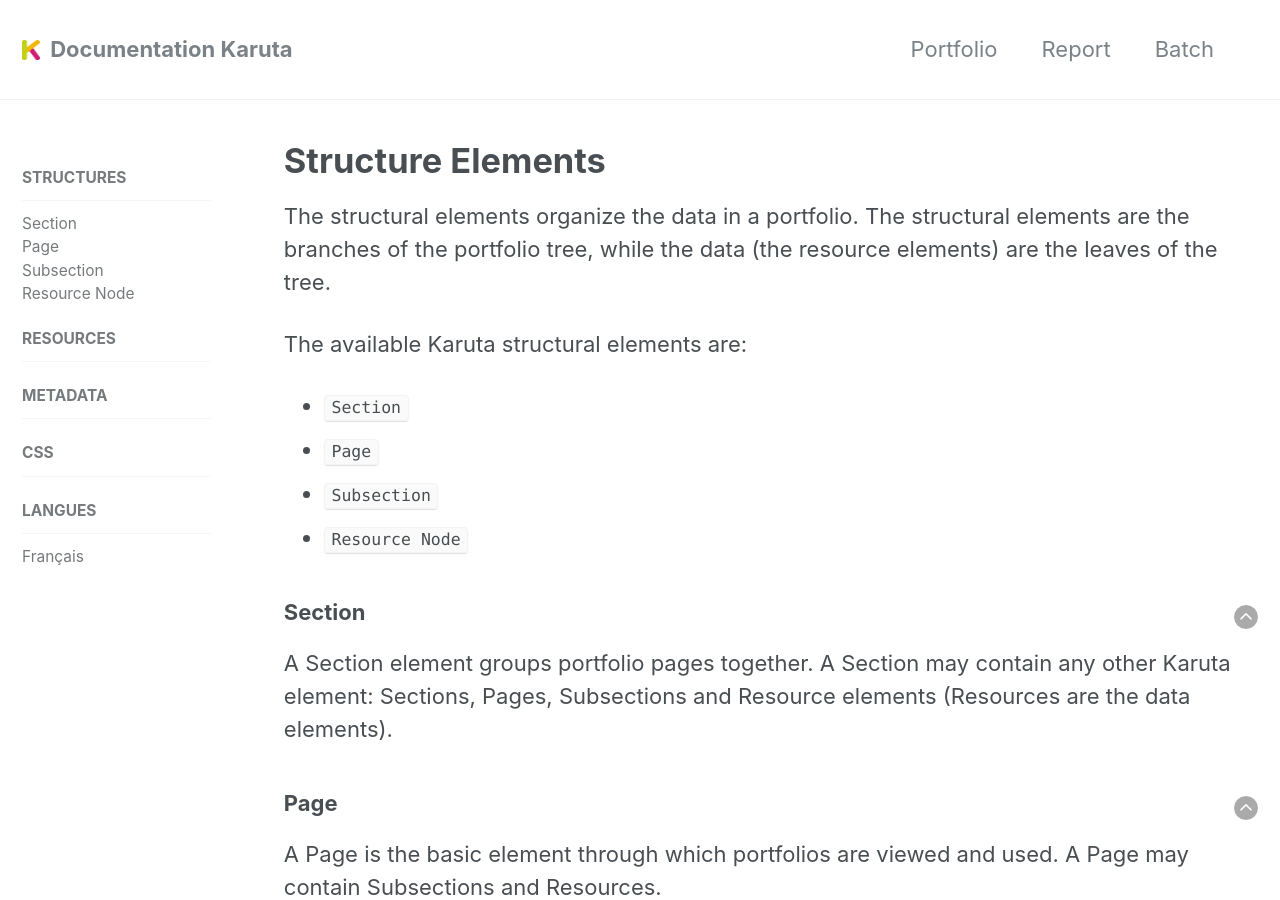
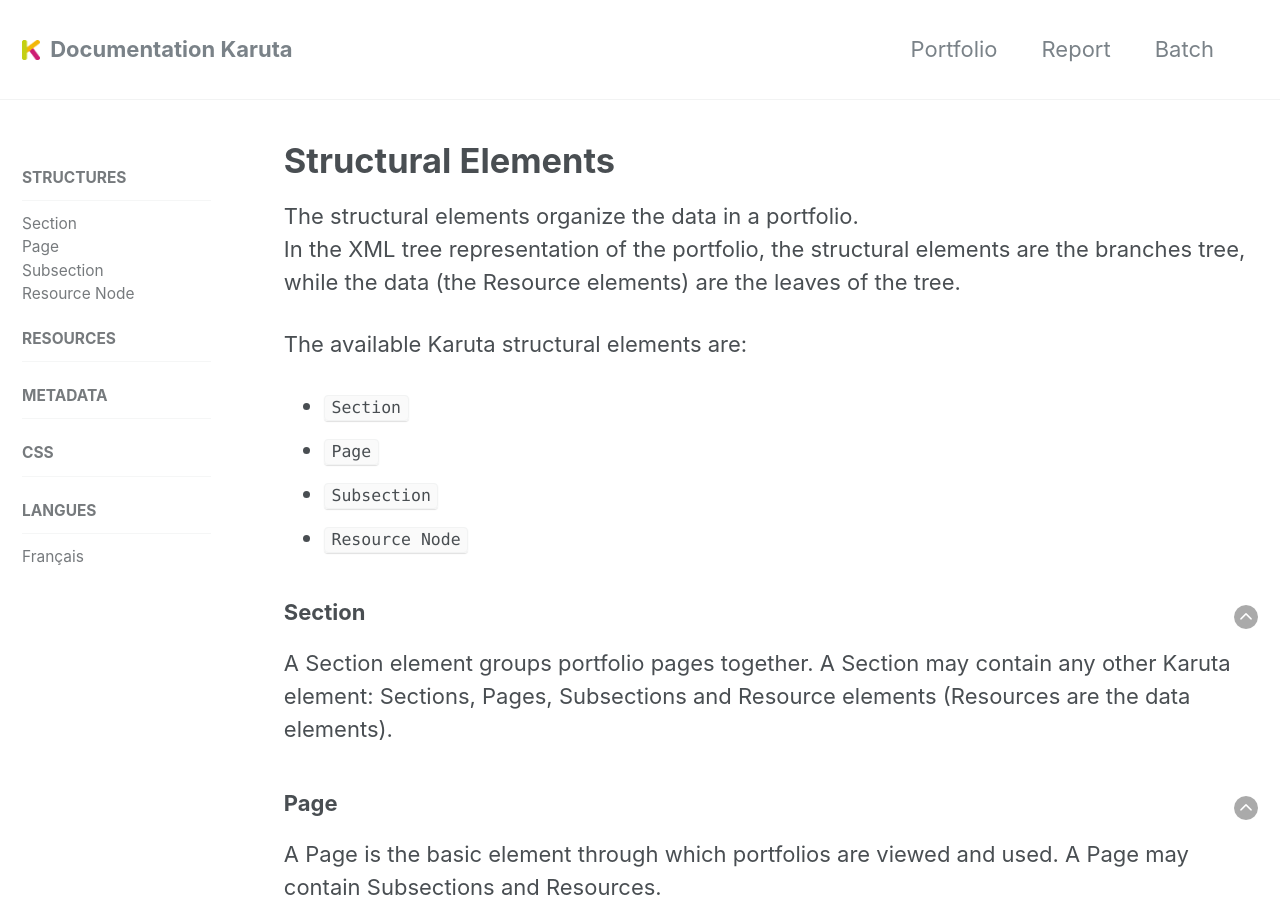
Before and after one commit to karutaproject/karuta-frontend-documentation, a Jekyll site: the page built from _pages/structures_en.html, in a window 1280 px wide and 900 px high. Built offline with Jekyll 4.4.1, drawn with Linux system fonts in a browser that asks for light colours.

Commit message:
Traduction

```diff
--- a/_pages/resources_en.html
+++ b/_pages/resources_en.html
@@ -1,7 +1,7 @@
 ---
 layout: archive_en
 permalink: /resources_en/
-title: "Ressources"
+title: "Ressource Elements"
 sidebar:
  nav: "resources_en"
 ---
--- a/_pages/structures_en.html
+++ b/_pages/structures_en.html
@@ -1,14 +1,15 @@
 ---
 layout: archive_en
 permalink: /structures_en/
-title: "Structure Elements"
+title: "Structural Elements"
 sidebar:
  nav: "structures_en"
 ---
 
 <p>
-	The structural elements organize the data in a portfolio. The structural elements are the branches
-	of the portfolio tree, while the data (the resource elements) are the leaves of the tree.
+	The structural elements organize the data in a portfolio.</br>
+	In the XML tree representation of the portfolio, the structural elements are the branches tree,
+	while the data (the Resource elements) are the leaves of the tree.
 </p>
 <p>The available Karuta structural elements are:</p>
 <ul>
```
